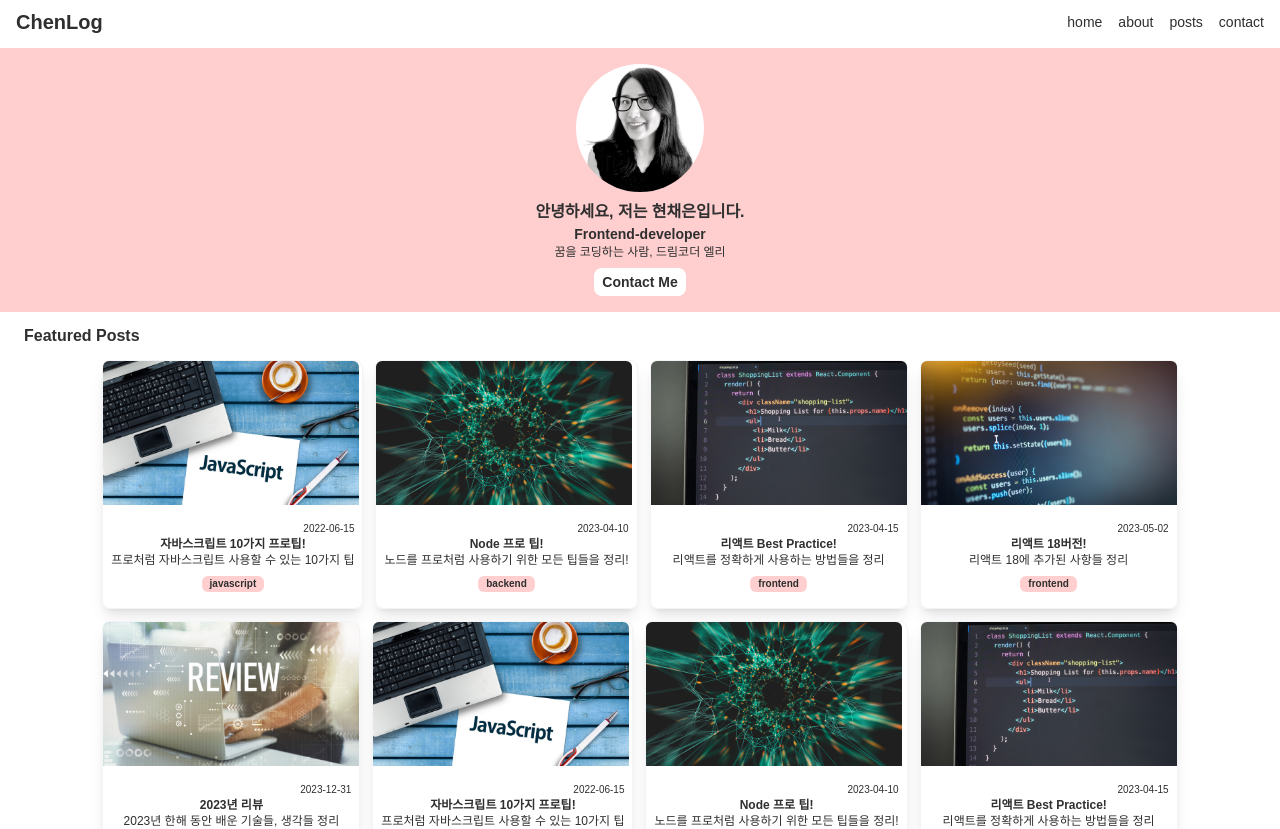
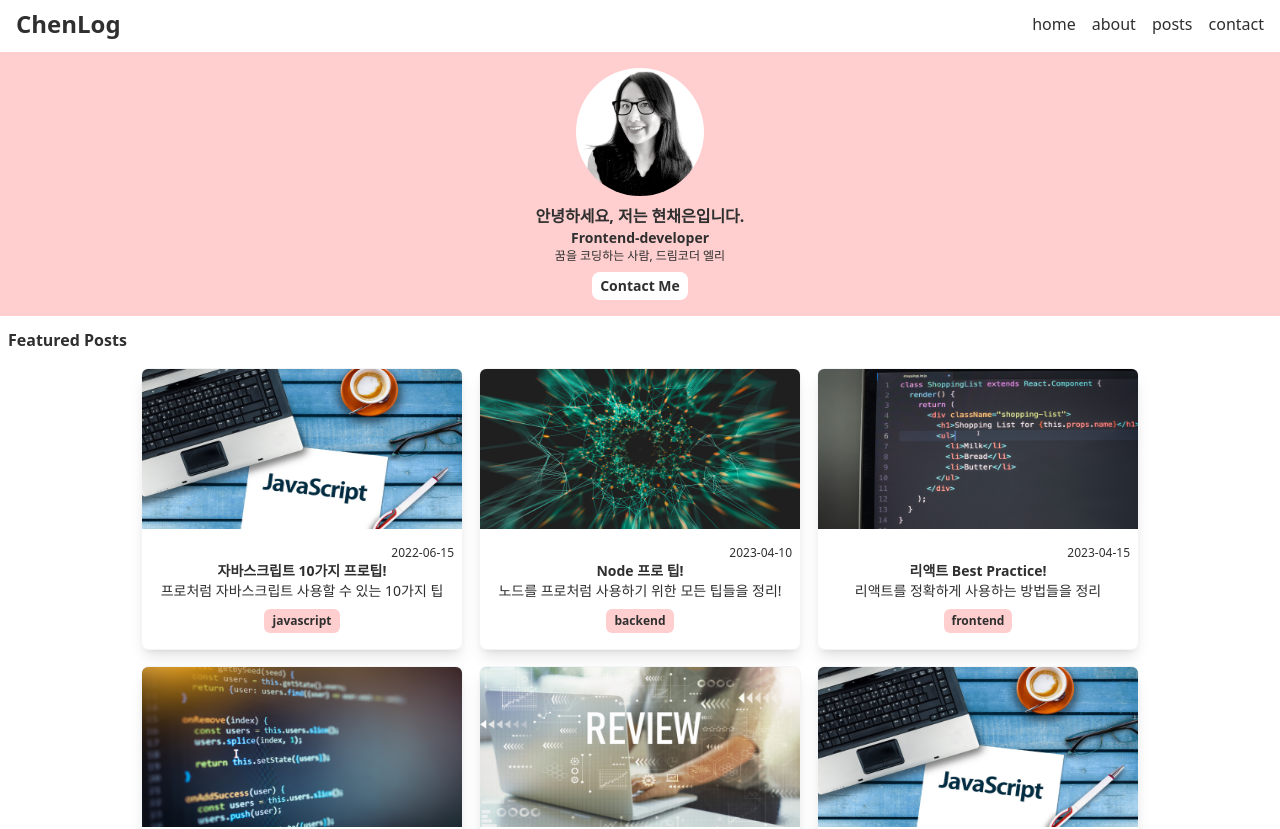
Before and after one commit to chen4023/NextJS-Blog-15, a Next.js app: page / in a window 1280 px wide. Shown: the top 829 px of the page. Built offline with nearby package versions, Linux system fonts and the light colour scheme.

Commit message:
💄[design] 레이아웃/스타일 변경

```diff
--- a/src/app/globals.css
+++ b/src/app/globals.css
@@ -6,5 +6,6 @@ body {
   background-color: #ededed;
   color: #2f2f2f;
   background: var(--background);
-  font-family: Arial, Helvetica, sans-serif;
+  height: 100vh;
+  overflow-y: auto;
 }
--- a/src/app/layout.tsx
+++ b/src/app/layout.tsx
@@ -1,18 +1,9 @@
 import type { Metadata } from "next";
-import { Geist, Geist_Mono } from "next/font/google";
 import "./globals.css";
 import Header from "@/components/Header";
 import Footer from "@/components/Footer";
 
-const geistSans = Geist({
-  variable: "--font-geist-sans",
-  subsets: ["latin"],
-});
 
-const geistMono = Geist_Mono({
-  variable: "--font-geist-mono",
-  subsets: ["latin"],
-});
 
 export const metadata: Metadata = {
   title: "Chen Blog",
@@ -26,11 +17,9 @@ export default function RootLayout({
 }>) {
   return (
     <html lang="en" suppressHydrationWarning>
-      <body
-        className={`${geistSans.variable} ${geistMono.variable} antialiased`}
-      >
+      <body className='flex flex-col w-full max-w-screen-2xl mx-auto'>
         <Header />
-        <div className="h-auto min-h-full mb-6">{children}</div>
+        <main className="grow pb-5">{children}</main>
         <Footer />
       </body>
     </html>
--- a/src/app/page.tsx
+++ b/src/app/page.tsx
@@ -1,19 +1,21 @@
 import PostCard from "@/components/PostCard";
-import { featuredPosts } from "@/service/posts";
+import { featuredPosts } from "./api/posts";
 import Profile from "@/components/Profile";
 
 export default async function Home() {
   const posts = await featuredPosts();
 
   return (
-    <>
+    <section>
       <Profile />
-      <h2 className="font-bold px-6">Featured Posts</h2>
-      <div className="flex flex-wrap gap-3 items-center justify-center mt-3">
-        {posts?.map((post, index) =>
-          <PostCard key={index} post={post} />
-        )}
+      <div className="w-full mx-auto max-w-screen-2xl">
+        <h2 className="font-bold px-2">Featured Posts</h2>
+        <div className="flex flex-wrap gap-4 items-center justify-center pt-4">
+          {posts?.map((post, index) =>
+            <PostCard key={index} post={post} />
+          )}
+        </div>
       </div>
-    </>
+    </section>
   );
 }
--- a/src/app/posts/page.tsx
+++ b/src/app/posts/page.tsx
@@ -1,12 +1,12 @@
 import CategoryBar from '@/components/CategoryBar';
 import PostCard from '@/components/PostCard';
-import { getPosts } from '@/service/posts';
+import { getPosts } from '../api/posts';
 import React from 'react';
 
 export default async function PostsPage() {
   const posts = await getPosts();
   return (
-    <div className='flex items-stretch'>
+    <div className='flex flex-col max-w-screen-lg'>
       <CategoryBar />
       <div className="flex flex-wrap gap-3 items-center justify-center mt-3">
         {posts?.map((post, index) =>
--- a/src/components/Footer.tsx
+++ b/src/components/Footer.tsx
@@ -2,7 +2,7 @@ import React from 'react';
 
 export default function Footer() {
   return (
-    <footer className=' bg-main relative -translate-y-full h-6 text-center'>
+    <footer className=' bg-main text-center'>
       Footer
     </footer>
   );
--- a/src/components/Header.tsx
+++ b/src/components/Header.tsx
@@ -4,8 +4,8 @@ import React from 'react';
 export default function Header() {
   return (
     <header className='flex justify-between items-center mt-2 px-4'>
-      <Link href={'/'} className='text-xl font-bold'>ChenLog</Link>
-      <div className='flex gap-4 text-sm'>
+      <Link href={'/'} className='text-2xl font-bold'>ChenLog</Link>
+      <div className='flex gap-4'>
         <Link href={'/'}>home</Link>
         <Link href={'/about'}>about</Link>
         <Link href={'/posts'}>posts</Link>
--- a/src/components/PostCard.tsx
+++ b/src/components/PostCard.tsx
@@ -1,4 +1,4 @@
-import { Post } from "@/service/posts";
+import { Post } from '@/app/api/posts';
 import Image from "next/image";
 import Link from "next/link";
 
@@ -7,13 +7,13 @@ export default function PostCard(props: { post: Post, key: number }) {
   const post = props.post
   return (
     <Link href={`/posts/${post.path}`} className="rounded-lg border border-gray-100 shadow-lg">
-      <Image src={`/images/posts/${post.path}.png`} alt={post.title} width='300' height='300' className="w-64 h-36 rounded-t-md" />
+      <Image src={`/images/posts/${post.path}.png`} alt={post.title} width='300' height='300' className="w-80 h-40 rounded-t-md" />
       <div className="p-2">
-        <p className="text-right text-[10px] mt-2">{post.date}</p>
-        <div className="flex flex-col items-center justify-center text-xs">
+        <p className="text-right text-xs mt-2">{post.date}</p>
+        <div className="flex flex-col items-center justify-center text-sm">
           <p className="font-bold">{post.title}</p>
           <p>{post.description}</p>
-          <p className="text-[10px] bg-main px-2 font-semibold m-2 rounded-md">{post.category}</p>
+          <p className="text-xs bg-main px-2 py-1 font-semibold m-2 rounded-md">{post.category}</p>
         </div>
       </div>
     </Link>
```
Also changed, not shown: src/app/api/posts.ts (renamed from src/service/posts.ts).
